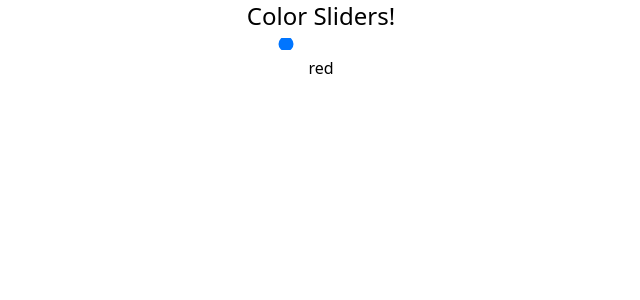
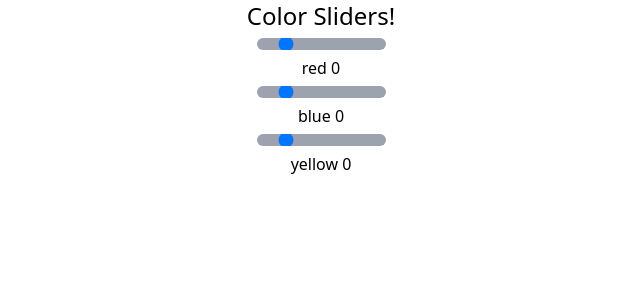
Before and after one commit to AnthonyKrueger/color-sliders-react, a React (Create React App) app: page / in a window 1280 px wide. Shown: the top 300 px of the page, without its empty margins (319-959 px from the left). Built offline with nearby package versions, Linux system fonts and the light colour scheme.

Commit message:
slight reformat, sliders work

```diff
--- a/src/App.js
+++ b/src/App.js
@@ -1,13 +1,12 @@
 import './App.css';
-import React, { useState } from 'react'
-import Slider from "./components/Slider"
 import Header from "./components/Header"
+import ColorBrowser from "./components/ColorBrowser"
 
 function App() {
   return (
     <div className="App">
       <Header />
-      <Slider color="red"/>
+      <ColorBrowser />
     </div>
   );
 }
--- /dev/null
+++ b/src/components/ColorBrowser.js
@@ -0,0 +1,17 @@
+import Slider from "./Slider"
+import React, { useState } from 'react'
+
+export default function ColorBrowser () {
+
+    const [red, setRed] = useState(0)
+    const [blue, setBlue] = useState(0)
+    const [yellow, setYellow] = useState(0)
+
+    return (
+        <div>
+            <Slider name="red" val={red} set={setRed} />
+            <Slider name="blue" val={blue} set={setBlue} />
+            <Slider name="yellow" val={yellow} set={setYellow} />
+        </div>
+    )
+}
--- a/src/components/Slider.js
+++ b/src/components/Slider.js
@@ -1,15 +1,20 @@
-export default function Slider({color}) {
+export default function Slider({name, val, set}) {
 
-    function updateTextInput(val) {
-        document.getElementById('textInput').value=val;
+    const handleChange = function(event) {
+        set(event.target.value);
       }
 
     return (
         <div>
             <form>
-                <input className="rounded-lg overflow-hidden appearance-none bg-grey-400 h-3 w-128" type="range" min="1" max="255" step="1" />
-                <p>{color}</p>
-                <input type="text" id="textInput" value=""></input>
+                <input
+                 className="rounded-lg overflow-hidden appearance-none bg-gray-400 h-3 w-128"
+                 type="range"
+                 min="1"
+                 max="255"
+                 step="1"
+                 onChange={handleChange} />
+                <p>{name} {val}</p>
             </form>
         </div>
     );
```
